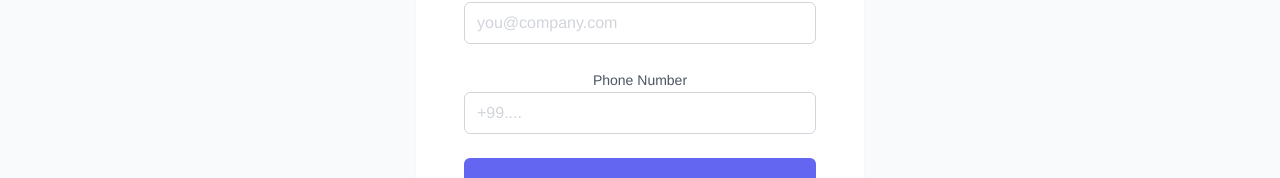
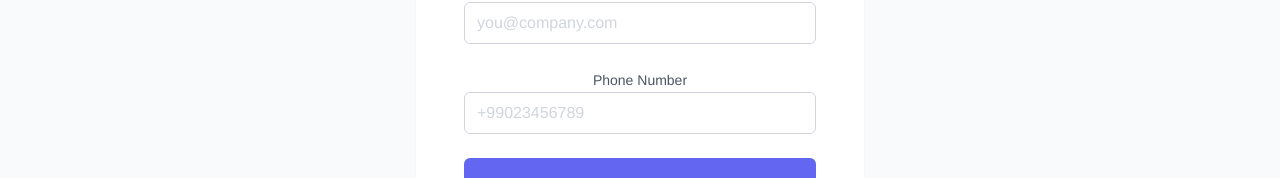
Before and after one commit to jednuth156/INT203_62130500018_2_SPA, a Vue app: page / in a window 1280 px wide. Shown: the part 344-522 px from the top of the page. Built offline with nearby package versions, Linux system fonts and the light colour scheme.

Commit message:
[CHECKS CODE]

```diff
--- a/src/views/About.vue
+++ b/src/views/About.vue
@@ -27,7 +27,7 @@
                 <th v-if="isedit[index]">{{ results.Fullname }}</th>
                 <th v-else><input type="text" v-model="results.Fullname" :placeholder="results.Fullname"></th>
                 <th v-if="isedit[index]">{{ results.Email }}</th>
-                <th v-else><input type="email" v-model="results.Email" :placeholder="results.Email" required></th>
+                <th v-else><input type="email" id="email" v-model="results.Email" :placeholder="results.Email"  required></th>
                 <th v-if="isedit[index]">{{ results.Phone }}</th>
                 <th v-else><input type="text" v-model="results.Phone" :placeholder="results.Phone"></th>
 
--- a/src/views/Home.vue
+++ b/src/views/Home.vue
@@ -55,7 +55,7 @@
                   type="text"
                   name="phone"
                   id="phone"
-                  placeholder="+99...."
+                  placeholder="+99023456789"
                   required
                   class="w-full px-3 py-2 placeholder-gray-300 border border-gray-300 rounded-md focus:outline-none focus:ring focus:ring-indigo-100 focus:border-indigo-300 dark:bg-gray-700 dark:text-white dark:placeholder-gray-500 dark:border-gray-600 dark:focus:ring-gray-900 dark:focus:border-gray-500"
                 />
```
